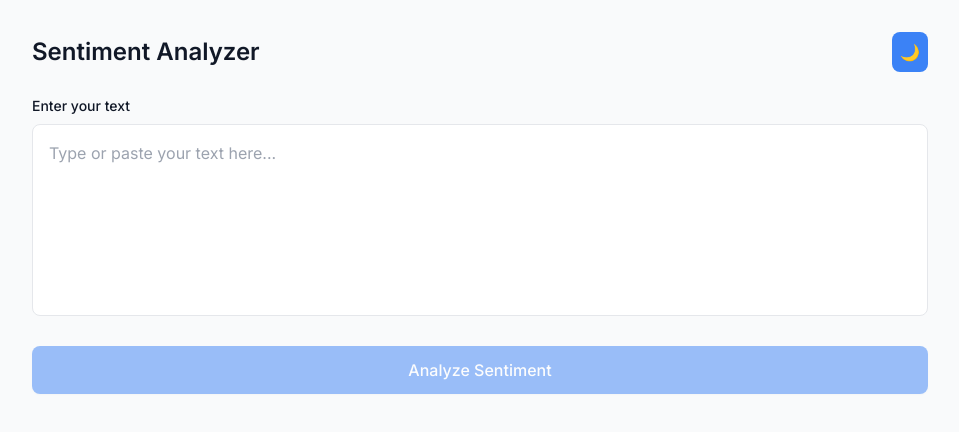
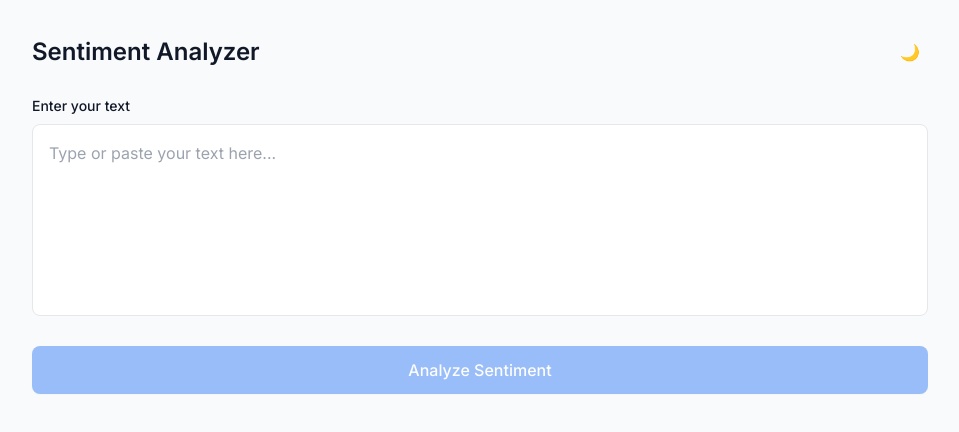
Before and after one commit to Nishchaypat/FEMA, a React (Create React App) app in the folder App/fema/: page / in a window 1280 px wide. Shown: the top 432 px of the page, without its empty margins (160-1119 px from the left). Built offline with nearby package versions, Linux system fonts and the light colour scheme.

Commit message:
Minor Updates

```diff
--- a/App/fema/src/App.js
+++ b/App/fema/src/App.js
@@ -187,7 +187,7 @@ const SentimentAnalyzer = () => {
           <h1 className={`text-2xl font-bold ${theme.text}`}>Sentiment Analyzer</h1>
           <button
             onClick={toggleTheme}
-            className={`p-2 rounded-lg ${theme.primary} text-white`}
+            className={`p-2 rounded-lg text-white`}
           >
             {currentTheme === 'light' ? '🌙' : '☀️'}
           </button>
```
